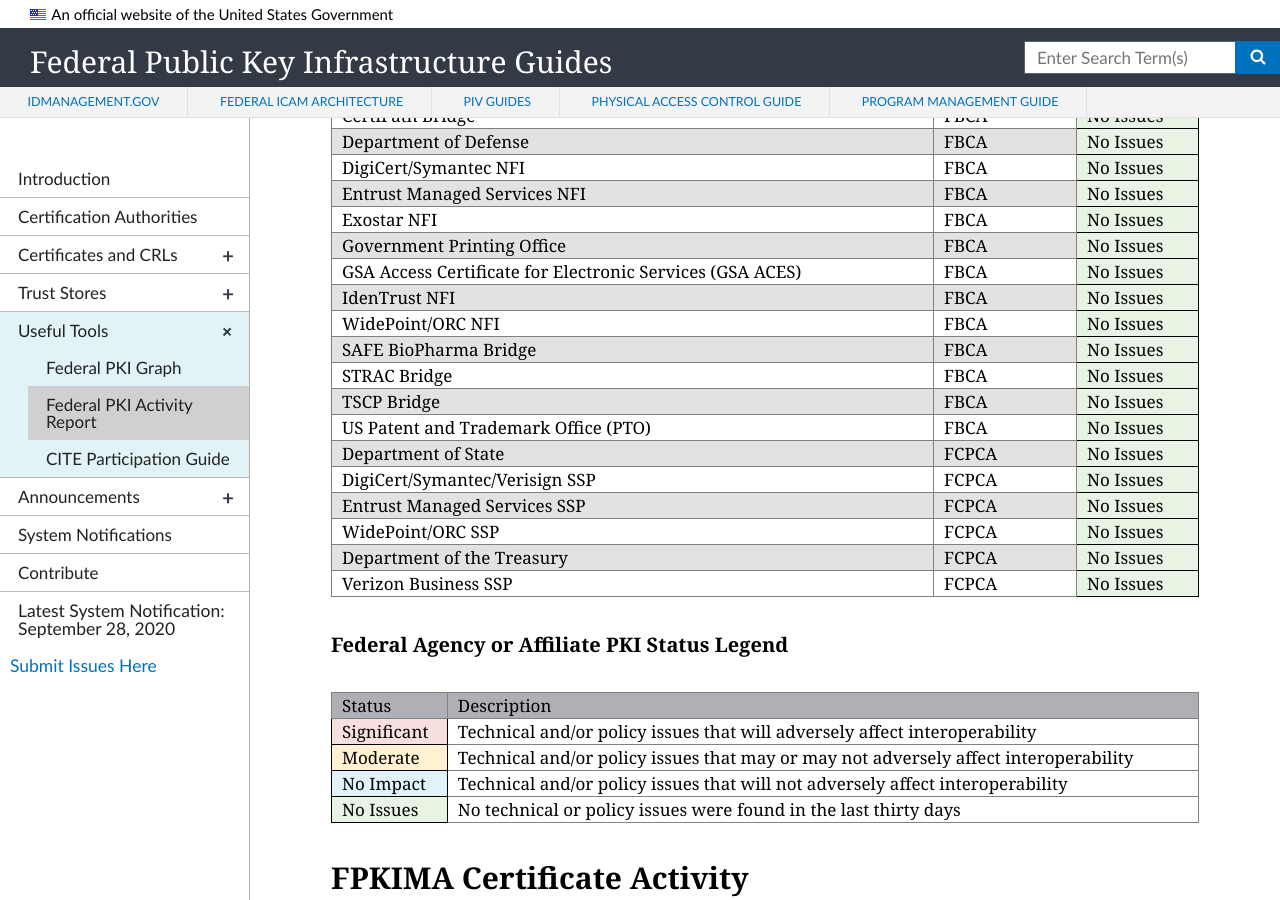
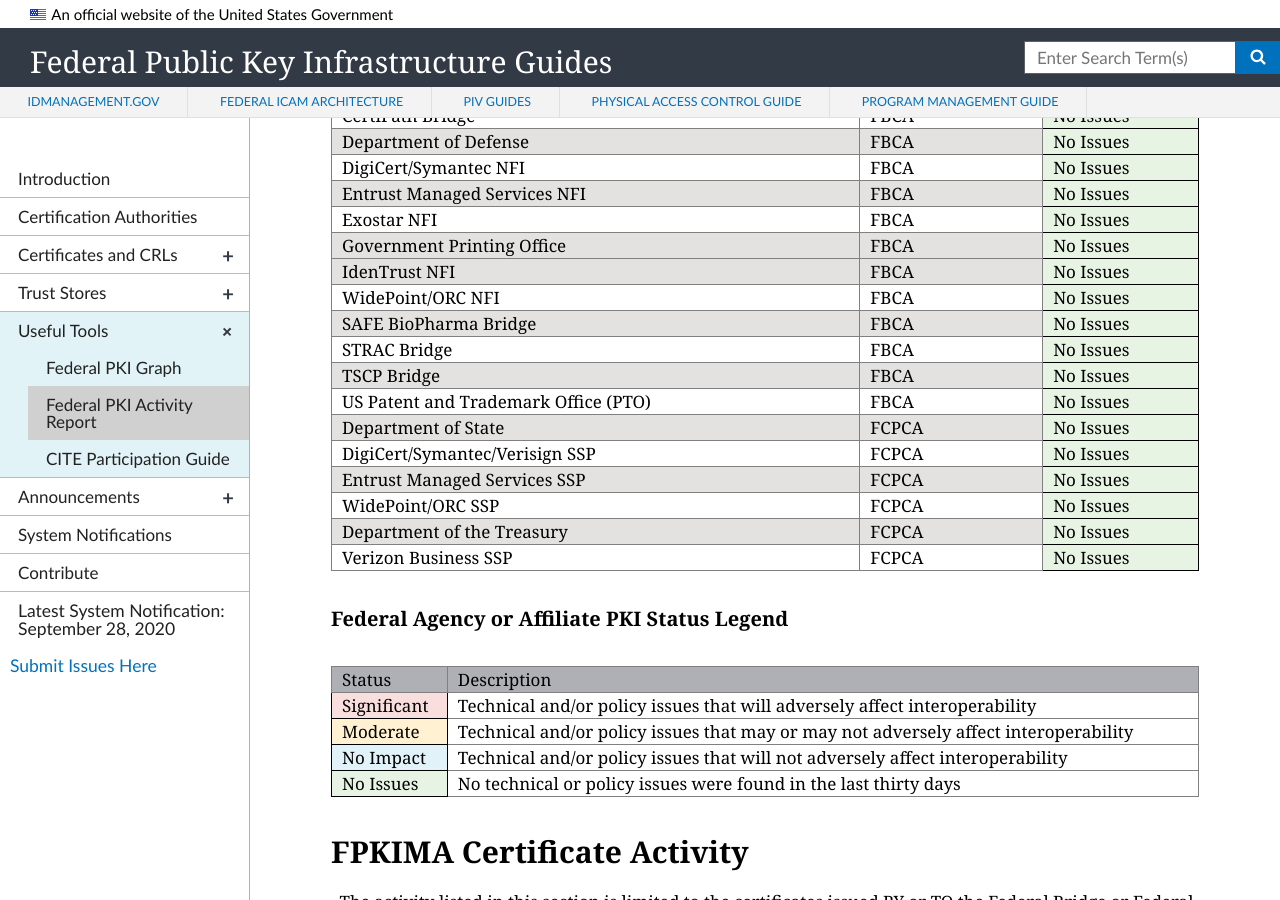
Before and after one commit to GSA/fpki-guides, a Jekyll site: the page built from _tools/03_fpki_activity_report.md, in a window 1280 px wide and 900 px high, scrolled down 768 px. Built offline with Jekyll 4.4.1, drawn with Linux system fonts in a browser that asks for light colours; nearby versions of some CDN libraries.

Commit message:
Update fpkiar-status-table.html
update for september

```diff
--- a/_includes/fpkiar-status-table.html
+++ b/_includes/fpkiar-status-table.html
@@ -57,11 +57,6 @@
         <tr>
             <td class="tg-y698">Government Printing Office</td>
             <td class="tg-y698">FBCA</td>
-            <td class="tg-d52n">No Issues</td>
-        </tr>
-        <tr>
-            <td class="tg-0pky">GSA Access Certificate for Electronic Services (GSA ACES)</td>
-            <td class="tg-0pky">FBCA</td>
             <td class="tg-d52n">No Issues</td>
         </tr>
         <tr>
```
